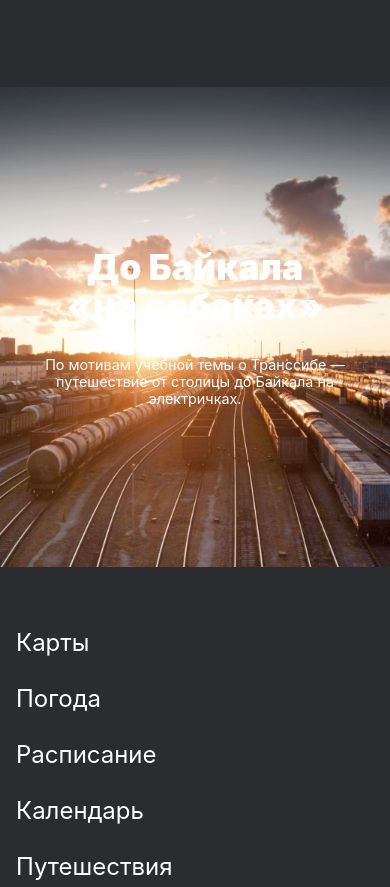
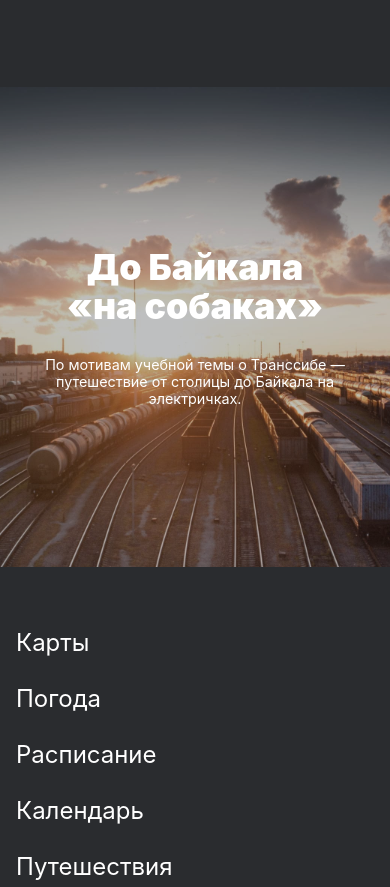
Before and after one commit to generalovpn/russian-travel, a plain HTML site: page index.html in a window 390 px wide. Shown: the part 10176-11063 px from the top of the page. Drawn offline with Linux system fonts and the light colour scheme.

Commit message:
added changes after second reviewer check

```diff
--- a/blocks/cover/__background/cover__background.css
+++ /dev/null
@@ -1,43 +0,0 @@
-.cover__background {
-  max-width: 1184px;
-  min-height: 740px;
-  width: 100%;
-  background-image: url("../../../images/cover-trains.jpg");
-  background-position: center;
-  background-size: cover;
-  grid-column: 1/4;
-  grid-row: 1/5;
-  z-index: 0;
-}
-
-.cover__background:hover::before {
-  background: #2A2C2F;
-  opacity: 0.8;
-}
-
-.cover__background:hover {
-  opacity: 0.3;
-  transition: 0.5s;
-  cursor: pointer;
-}
-
-@media screen and (max-width: 1024px) {
-  .cover__background {
-    max-width: 1024px;
-    min-height: 640px;
-  }
-}
-
-@media screen and (max-width: 768px) {
-  .cover__background {
-    max-width: 768px;
-    min-height: 480px;
-  }
-}
-
-@media screen and (max-width: 320px) {
-  .cover__background {
-    max-width: 320px;
-    min-height: 200px;
-  }
-}
--- a/blocks/cover/__overlay/cover__overlay.css
+++ b/blocks/cover/__overlay/cover__overlay.css
@@ -1,25 +1,30 @@
 .cover__overlay {
   max-width: 1184px;
+  min-height: 740px;
   text-decoration: none;
-  display: grid;
-  grid-template-columns: 1fr minmax(min-content, max-content) 1fr;
-  grid-template-rows: 1fr auto auto 1fr;
+  display: flex;
+  flex-direction: column;
+  justify-content: center;
+  align-items: center;
 }
 
 @media screen and (max-width: 1024px) {
   .cover__overlay {
     max-width: 1024px;
+    min-height: 640px;
   }
 }
 
 @media screen and (max-width: 768px) {
   .cover__overlay {
     max-width: 768px;
+    min-height: 480px;
   }
 }
 
 @media screen and (max-width: 320px) {
   .cover__overlay {
     max-width: 320px;
+    min-height: 200px;
   }
 }
--- a/blocks/cover/__subtitle/cover__subtitle.css
+++ b/blocks/cover/__subtitle/cover__subtitle.css
@@ -5,9 +5,6 @@
   font-size: 18px;
   font-weight: 400;
   color: #FFFFFF;
-  grid-column: 2/3;
-  grid-row: 3/4;
-  justify-self: center;
   z-index: 1;
 }
 
--- a/blocks/cover/__title/cover__title.css
+++ b/blocks/cover/__title/cover__title.css
@@ -5,9 +5,6 @@
   font-size: 72px;
   font-weight: 900;
   color: #FFFFFF;
-  grid-column: 2/3;
-  grid-row: 2/3;
-  align-self: end;
   z-index: 1;
 }
 
@@ -23,6 +20,5 @@
     max-width: 288px;
     line-height: 35px;
     font-size: 32px;
-    align-self: start;
   }
 }
--- a/blocks/cover/cover.css
+++ b/blocks/cover/cover.css
@@ -1,6 +1,26 @@
 .cover {
   max-width: 1184px;
+  min-height: clamp(200px, 50vw, 740px);
+  background-image: url("../../images/cover-trains.jpg");
+  background-size: cover;
+  background-position: center;
   margin: 92px calc((100% - 92.5%)/2) 0;
+  position: relative;
+  z-index: 0;
+}
+
+.cover:before {
+  content: '';
+  width: 100%;
+  height: 100%;
+  position: absolute;
+  background-color: #2a2c2f;
+  opacity: .3;
+}
+
+.cover:hover:before {
+  opacity: .8;
+  cursor: pointer;
 }
 
 @media screen and (max-width: 1024px) {
--- a/blocks/footer/__copyright/footer__copyright.css
+++ b/blocks/footer/__copyright/footer__copyright.css
@@ -3,13 +3,11 @@
   line-height: 16px;
   font-size: 14px;
   font-weight: 400;
-  float: right;
 }
 
 @media screen and (max-width: 687px) {
   .footer__copyright {
     margin-top: 16px;
     line-height: 14px;
-    float: none;
   }
 }
--- a/blocks/header/__lang-links/header__lang-links.css
+++ b/blocks/header/__lang-links/header__lang-links.css
@@ -4,6 +4,6 @@
   max-width: 78px;
   list-style-type: none;
   display: grid;
-  grid-template-columns: 1fr 1fr;
+  grid-template-columns: repeat(auto-fit, minmax(22px, 1fr)) ;
   column-gap: 18px;
 }
--- a/blocks/photo-grid/__item/photo-grid__item.css
+++ b/blocks/photo-grid/__item/photo-grid__item.css
@@ -1,4 +1,4 @@
 .photo-grid__item {
-width: 100%;
-object-fit: cover;
+  width: 100%;
+  object-fit: cover;
 }
--- a/blocks/place/__paragraph/place__paragraph.css
+++ b/blocks/place/__paragraph/place__paragraph.css
@@ -3,10 +3,6 @@
   line-height: 29px;
   font-size: 18px;
   font-weight: 400;
-  word-wrap: break-word;
-}
-
-.place__paragraph:first-child {
   margin-bottom: 26px;
 }
 
--- a/blocks/place/__title/place__title.css
+++ b/blocks/place/__title/place__title.css
@@ -21,22 +21,12 @@
     line-height: 46px;
     font-size: 42px;
   }
-
-
-
-  .place__title:last-child {
-    white-space: nowrap;
-  }
 }
 
 @media screen and (max-width: 605px) {
   .place__title {
     max-width: 460px;
     margin: 0 0 32px;
-  }
-
-  .place__title:last-child {
-    word-wrap: break-word;
   }
 }
 
--- a/index.html
+++ b/index.html
@@ -113,9 +113,8 @@
     </section>
     <section class="cover">
       <a href="https://stampsy.com/na-elektrichkakh-do-baikala" class="cover__overlay" target="_blank">
-        <div class="cover__background"></div>
-          <h2 class="title cover__title">До Байкала «на&nbsp;собаках»</h2>
-          <p class="subtitle cover__subtitle">По мотивам учебной темы о&nbsp;Транссибе — путешествие от столицы до Байкала на электричках.</p>
+        <h2 class="title cover__title">До Байкала «на&nbsp;собаках»</h2>
+        <p class="subtitle cover__subtitle">По мотивам учебной темы о&nbsp;Транссибе — путешествие от столицы до Байкала на электричках.</p>
       </a>
     </section>
   </main>
--- a/pages/index.css
+++ b/pages/index.css
@@ -38,10 +38,9 @@
 @import url(../blocks/place/__paragraph/place__paragraph.css);
 
 @import url(../blocks/cover/cover.css);
+@import url(../blocks/cover/__overlay/cover__overlay.css);
 @import url(../blocks/cover/__title/cover__title.css);
 @import url(../blocks/cover/__subtitle/cover__subtitle.css);
-@import url(../blocks/cover/__background/cover__background.css);
-@import url(../blocks/cover/__overlay/cover__overlay.css);
 
 @import url(../blocks/footer/footer.css);
 @import url(../blocks/footer/__links/footer__links.css);
```
